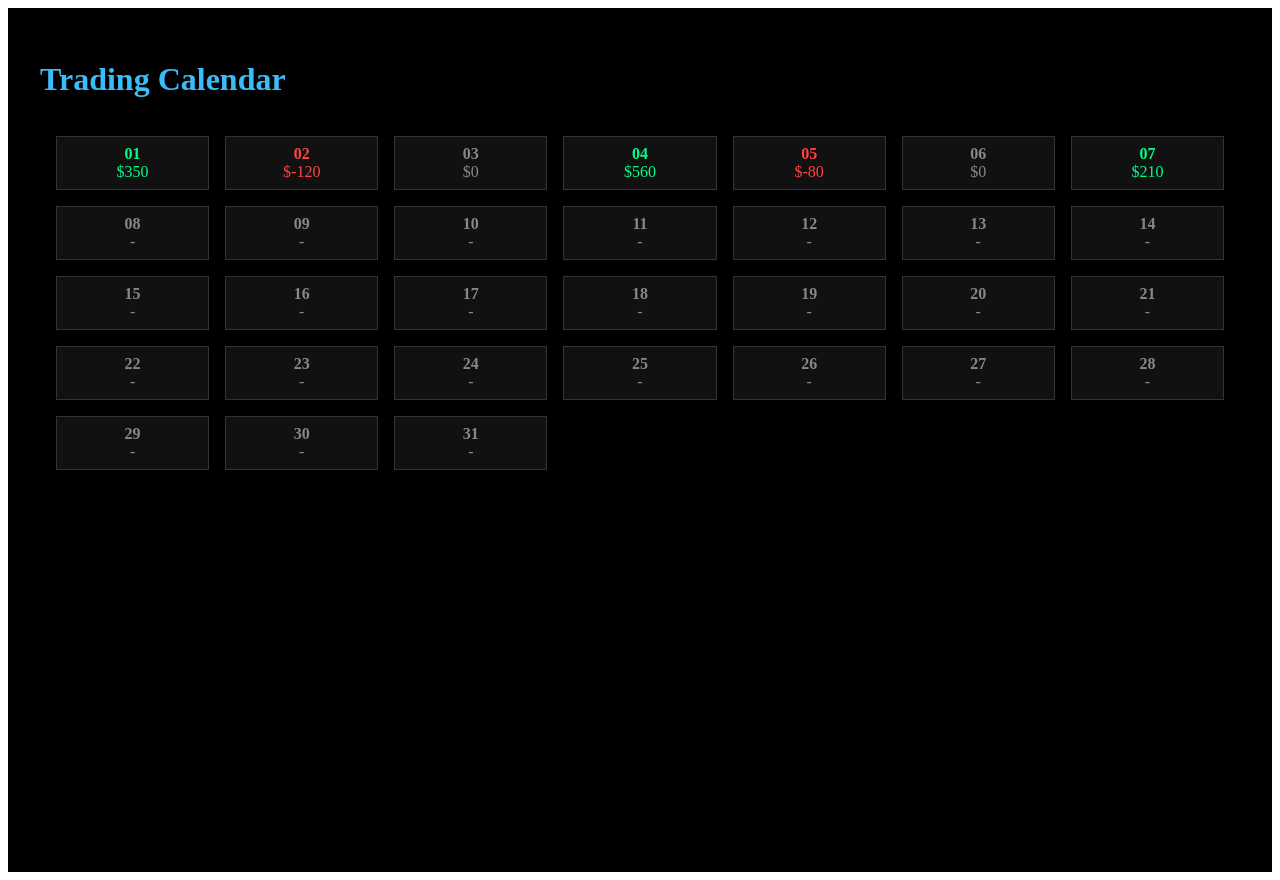
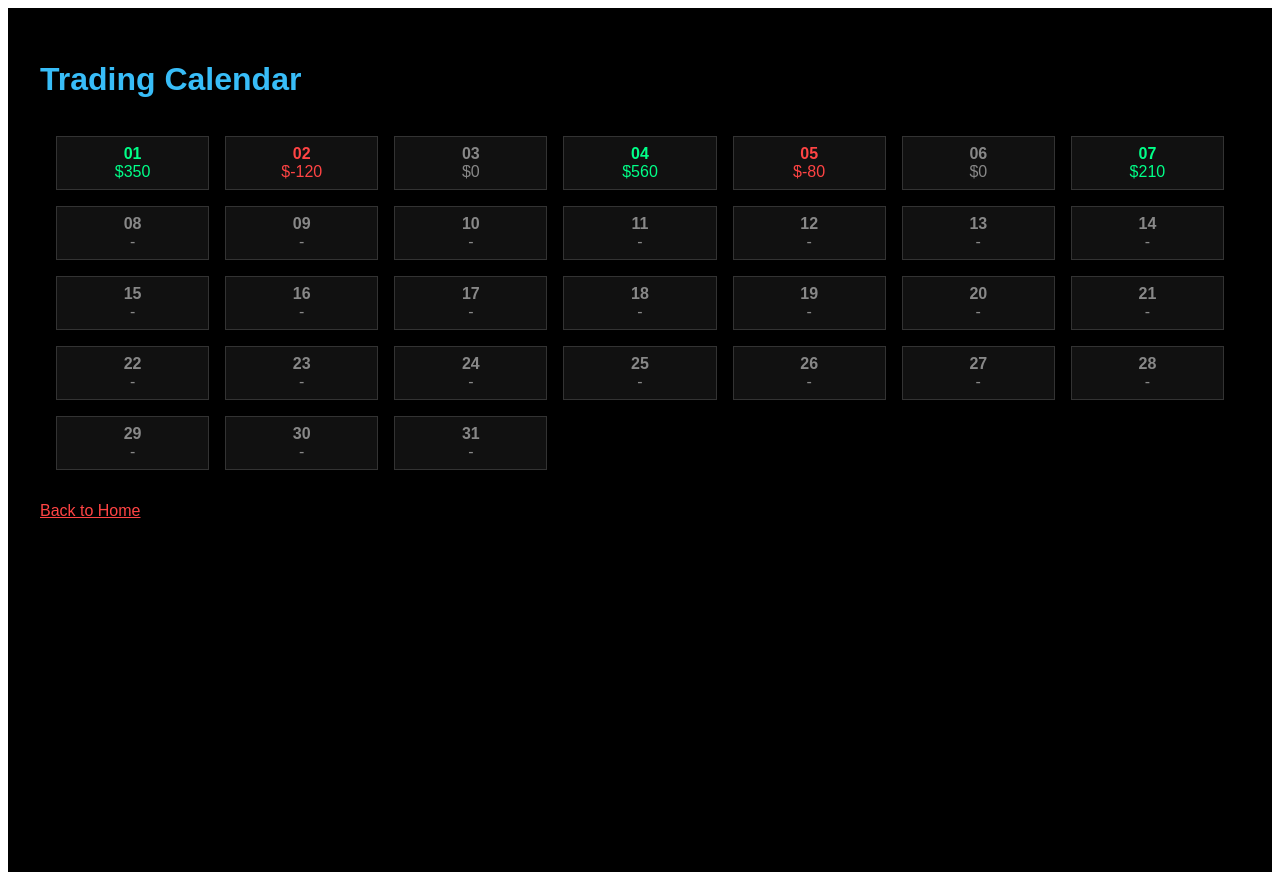
Before and after one commit to fabichowder/Meliodas-inc-, a Next.js app: page /calendar in a window 1280 px wide. Built offline with nearby package versions, Linux system fonts and the light colour scheme.

Commit message:
Update calendar.js

```diff
--- a/pages/calendar.js
+++ b/pages/calendar.js
@@ -1,11 +1,11 @@
-
-import TradingCalendar from "../components/TradingCalendar";
+import TradingCalendar from '../components/TradingCalendar';
 
 export default function CalendarPage() {
   return (
-    <div style={{ backgroundColor: "#000", minHeight: "100vh", color: "#fff", padding: "2rem" }}>
-      <h1 style={{ color: "#38bdf8" }}>Trading Calendar</h1>
+    <div style={{ backgroundColor: '#000', minHeight: '100vh', color: '#fff', padding: '2rem', fontFamily: 'Arial, sans-serif' }}>
+      <h1 style={{ color: '#38bdf8' }}>Trading Calendar</h1>
       <TradingCalendar />
+      <a href="/" style={{ color: '#ff4444', display: 'block', marginTop: '1rem' }}>Back to Home</a>
     </div>
   );
 }
```
